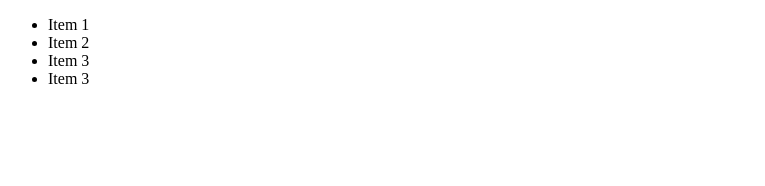
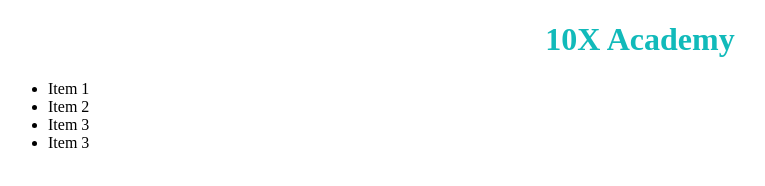
Before and after one commit to Pankajkumar057/Git-Repo-2023, a plain HTML site: page index.html in a window 1280 px wide. Shown: the whole page, without its empty margins (0-765 px from the left). Drawn offline with Linux system fonts and the light colour scheme.

Commit message:
Added Heading and its styles

```diff
--- a/index.html
+++ b/index.html
@@ -4,9 +4,16 @@
     <meta charset="UTF-8">
     <meta http-equiv="X-UA-Compatible" content="IE=edge">
     <meta name="viewport" content="width=device-width, initial-scale=1.0">
+    <link rel="stylesheet" href="style.css">
     <title>Simple Web Page</title>
+
 </head>
 <body>
+    <header>
+        <h1 class="heading">
+            10X Academy
+        </h1>
+    </header>
     <main>
         <section>
             <aside>
--- /dev/null
+++ b/style.css
@@ -0,0 +1,4 @@
+.heading{
+    color: rgb(17, 186, 186);
+    text-align: center;
+}
```
